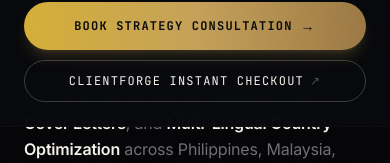
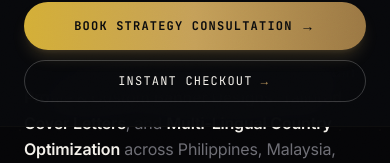
Before and after one commit to ashucfx/catalyst-ripplenexus, a Next.js app: page / in a window 390 px wide. Both pictures are taken after a click on the button "Open menu". Shown: the part 610-773 px from the top of the page. Built offline with nearby package versions, Linux system fonts and the light colour scheme; no server answers.

Commit message:
refactor(nav): redirect header self-service CTA to native checkout

```diff
--- a/src/components/layout/Header.tsx
+++ b/src/components/layout/Header.tsx
@@ -360,16 +360,14 @@
               <span>Book Strategy Consultation</span>
               <span className="font-bold text-sm">→</span>
             </Link>
-            <a
-              href="https://clientforge.theripplenexus.com/checkout"
-              target="_blank"
-              rel="noopener noreferrer"
+            <Link
+              href="/checkout"
               className="border border-white/20 text-bone px-6 py-3 rounded-full font-mono text-xs uppercase tracking-widest text-center hover:border-signal-gold/50 hover:bg-white/[0.04] transition-all whitespace-nowrap flex items-center justify-center gap-1.5"
               onClick={() => setOpen(false)}
             >
-              <span>ClientForge Instant Checkout</span>
-              <span className="text-muted/60 text-xs">↗</span>
-            </a>
+              <span>Instant Checkout</span>
+              <span className="text-signal-gold text-xs">→</span>
+            </Link>
           </div>
         </div>
       </div>
```
